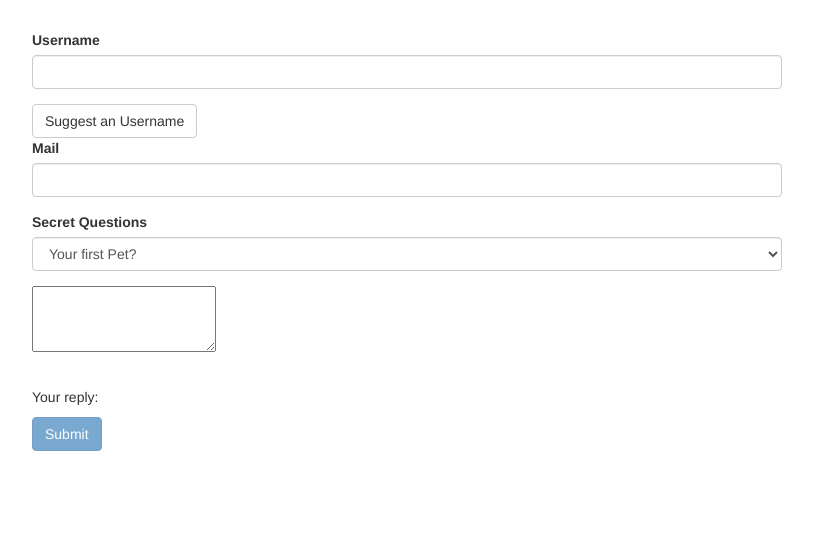
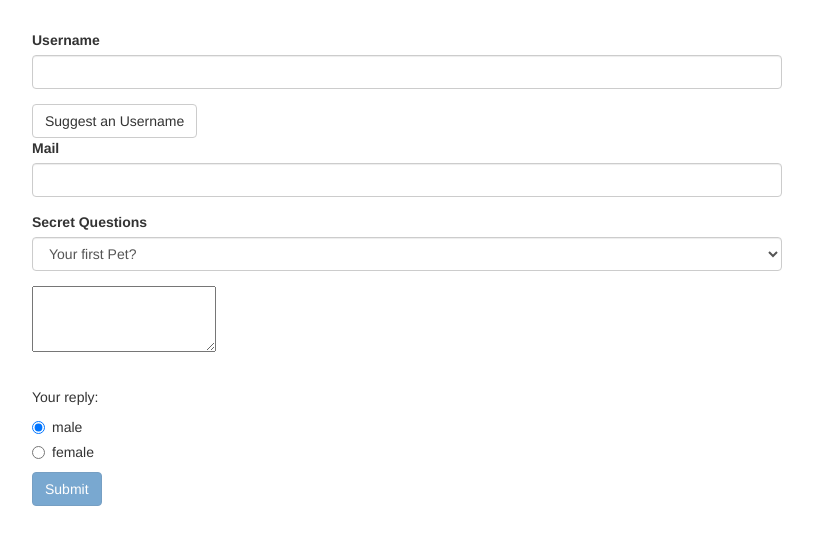
Before and after one commit to Julietmtl/angular-forms, an Angular app: page / in a window 1280 px wide. Shown: the top 544 px of the page, without its empty margins (233-1046 px from the left). Built offline with nearby package versions, Linux system fonts and the light colour scheme.

Commit message:
add radio buttons

```diff
--- a/src/app/app.component.html
+++ b/src/app/app.component.html
@@ -56,6 +56,17 @@
           </textarea>
         </div>
         <p>Your reply: {{ answer }}</p>
+        <div class="radio" *ngFor="let gender of genders">
+          <label for="">
+            <input
+              type="radio"
+              name="gender"
+              [ngModel]="defaultMale"
+              [value]="gender"
+            />
+            {{ gender }}
+          </label>
+        </div>
         <button class="btn btn-primary" type="submit" [disabled]="!f.valid">
           Submit
         </button>
--- a/src/app/app.component.ts
+++ b/src/app/app.component.ts
@@ -10,6 +10,8 @@
   @ViewChild("f") signupForm: NgForm;
   defaultQuestion = "pet";
   answer = "";
+  genders = ["male", "female"];
+  defaultMale = "male";
 
   suggestUserName() {
     const suggestedName = "Superuser";
```
